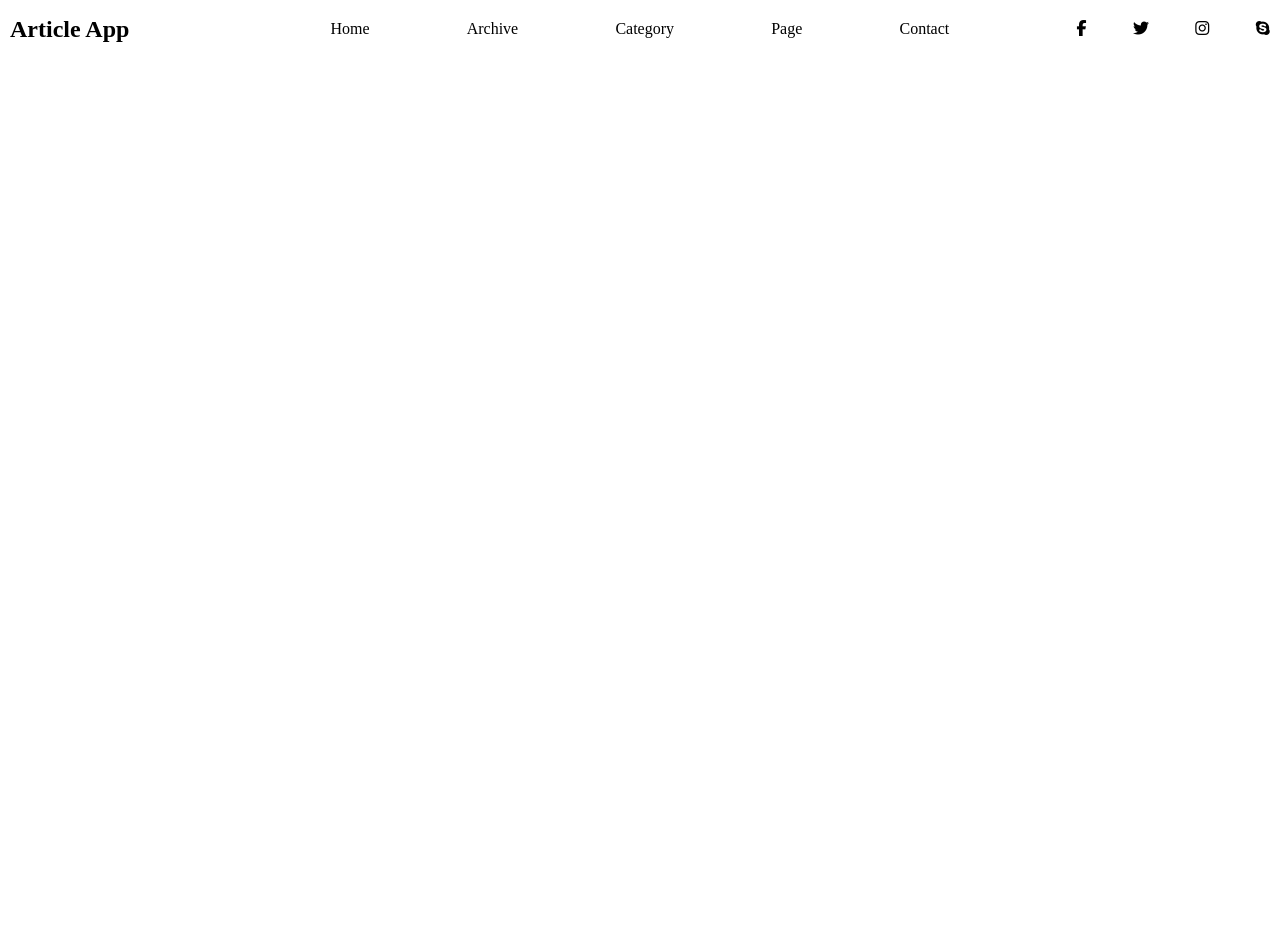
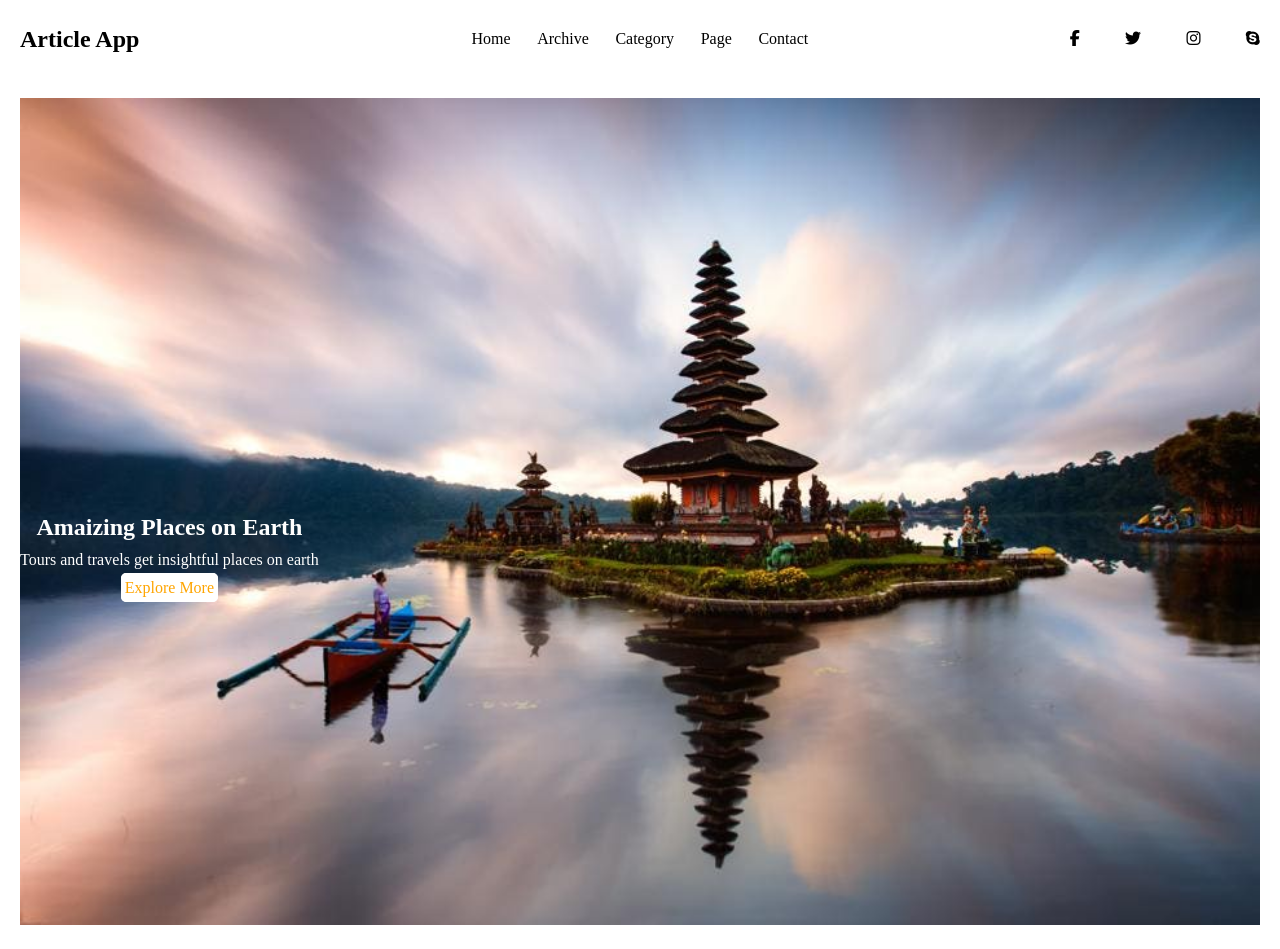
Before and after one commit to Simon-FOS/article-app, a plain HTML site: page index.html in a window 1280 px wide. Before the commit the page ends 800 px from the top, so only its background shows below. Drawn offline with Linux system fonts and the light colour scheme.

Commit message:
fixes: #1

```diff
--- a/index.html
+++ b/index.html
@@ -48,7 +48,20 @@
 
 
         <!--THE MAIN SECTION-->
-        <main></main>
+        <main>
+            <section class="intro row">
+                <div class="container intro-body col">
+                    <div class="intro-img">
+                        <img src="static/img/mm.jpg" alt="introductory image">
+                    </div>
+                    <div class="intro-content">
+                        <h1>Amaizing Places on Earth</h1>
+                        <p>Tours and travels get insightful places on earth</p>
+                        <a href="#">Explore More</a>
+                    </div>
+                </div>
+            </section>
+        </main>
         <!--THE MAIN SECTION END-->
 
         <!--THE FOOTER SECTION-->
--- a/static/css/style.css
+++ b/static/css/style.css
@@ -2,6 +2,7 @@
     --white: #fff;
     --black: #000;
     --orange: orange;
+    --gray:rgb(214, 212, 212);
     --margin-default-size: 100px;
 }
 
@@ -14,7 +15,7 @@
     width: 100%;
   }
 
-  [class*="col"]{
+  [class*="col"], .row{
     float: left;
     padding: 10px;
     width: 100%;
@@ -63,6 +64,47 @@
   }
   /*HEADER SECTION*/
 
+  /* MAIN INTRO SECTION */
+  .intro-body{
+    position: relative;
+  }
+
+  .intro-content{
+    position: absolute;
+    z-index: 999;
+    text-align: center;
+    top: 50%;
+    color: var(--white);
+  }
+
+  .intro-content h1{
+    margin-bottom: 10px;
+
+  }
+
+  .intro-content p{
+    margin-bottom: 10px;
+  }
+
+  .intro-content a{
+    margin-bottom: 10px;
+    border: 1px solid var(--white);
+    background-color: var(--white);
+    padding: 5px 3px;
+    color: var(--orange);
+    border-radius: 5px;
+  }
+
+  .intro-content a:hover{
+    background-color: var(--gray);
+    transition: background-color .4s ease-in-out;
+  }
+
+  .intro-img img{
+    width: 100%;
+    object-fit: contain;
+  }
+  /* MAIN INTOR SECTION */
 
 
 /* Extra small devices (phones, 600px and down) */
@@ -93,7 +135,7 @@
         width: 41.66%;
       }
       .col-md-6{
-        width: 50%%;
+        width: 50%;
       }
       .col-md-7{
         width: 58.33%;
@@ -138,7 +180,7 @@
         width: 41.66%;
       }
       .col-lg-6{
-        width: 50%%;
+        width: 50%;
       }
       .col-lg-7{
         width: 58.33%;
```
